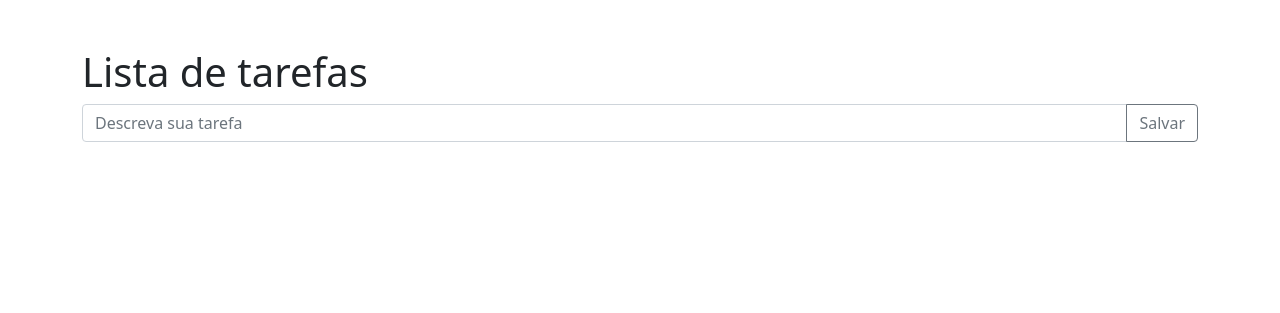
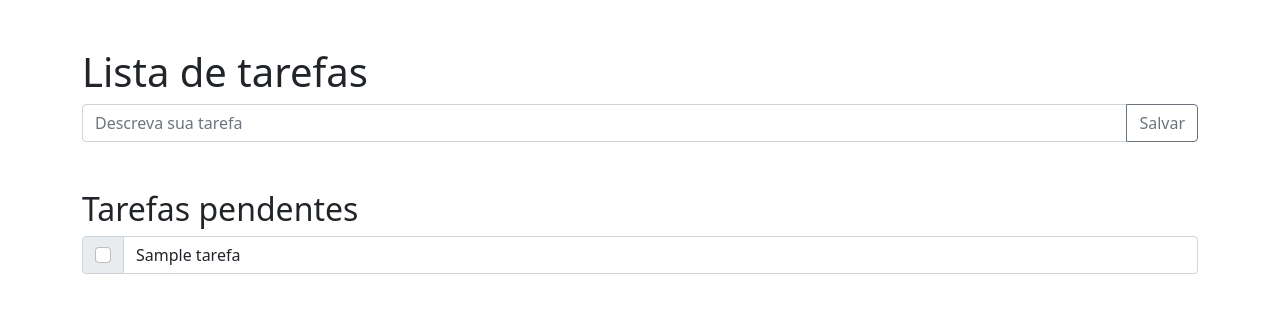
Before and after one commit to Rudie23/Django-pro, a Django app: template diegodev/tarefas/templates/tarefas/home.html in a window 1280 px wide. Shown: the top 313 px of the page. Run offline with Django 4.2, Linux system fonts and the light colour scheme; the template is opened without the code that fills it: values that come from a table or form of the project are taken from there, others are empty; tables that the repository leaves empty hold one stand-in row (values such as "Sample post").

Commit message:
Marcar aula

```diff
--- a/diegodev/tarefas/templates/tarefas/home.html
+++ b/diegodev/tarefas/templates/tarefas/home.html
@@ -19,6 +19,22 @@
                 </div>
                 <div class="form-text">{{ form.nome.errors }}</div>
             </form>
+
+            <h2 class="mt-5">Tarefas pendentes</h2>
+
+            {% for tarefa in tarefas_pendentes %}
+
+                <form>
+                    <div class="input-group mb-3">
+                        <div class="input-group-text">
+                          <input class="form-check-input mt-0" type="checkbox" value="" aria-label="Checkbox para tarefa">
+                        </div>
+                        <input type="text" class="form-control" aria-label="Text input para tarefa" value="{{ tarefa.nome }}">
+                    </div>
+                </form>
+
+            {% endfor %}
+
         </div>
     </div>
 </div>
```
Also changed, not shown: diegodev/tarefas/tests/test_tarefas_get.py (+24 -1 lines), diegodev/tarefas/views.py (+5 -2 lines).
